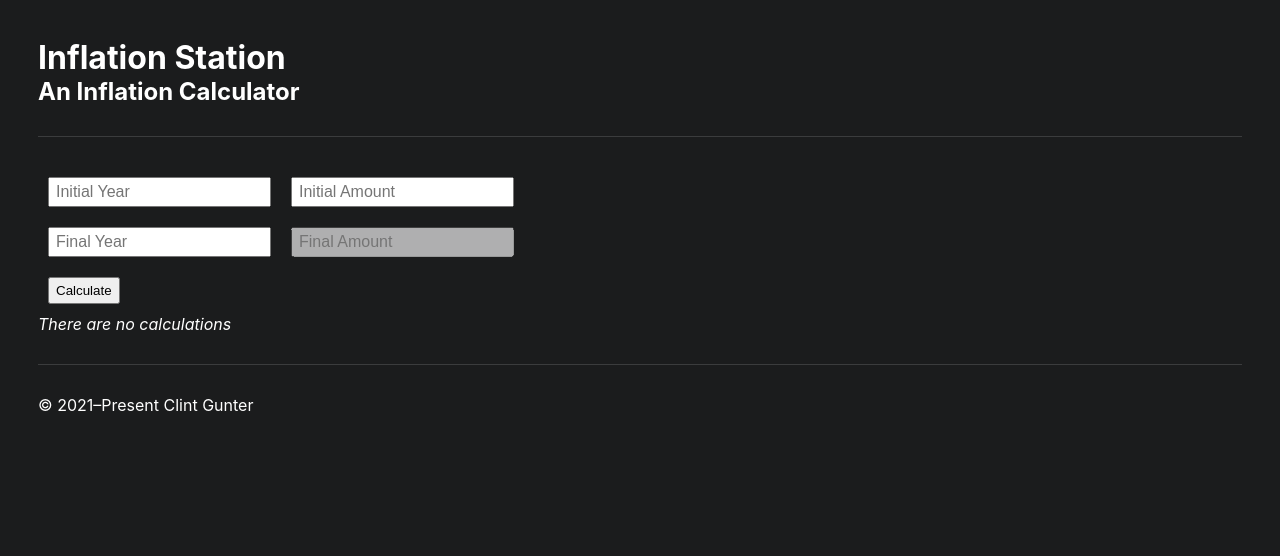
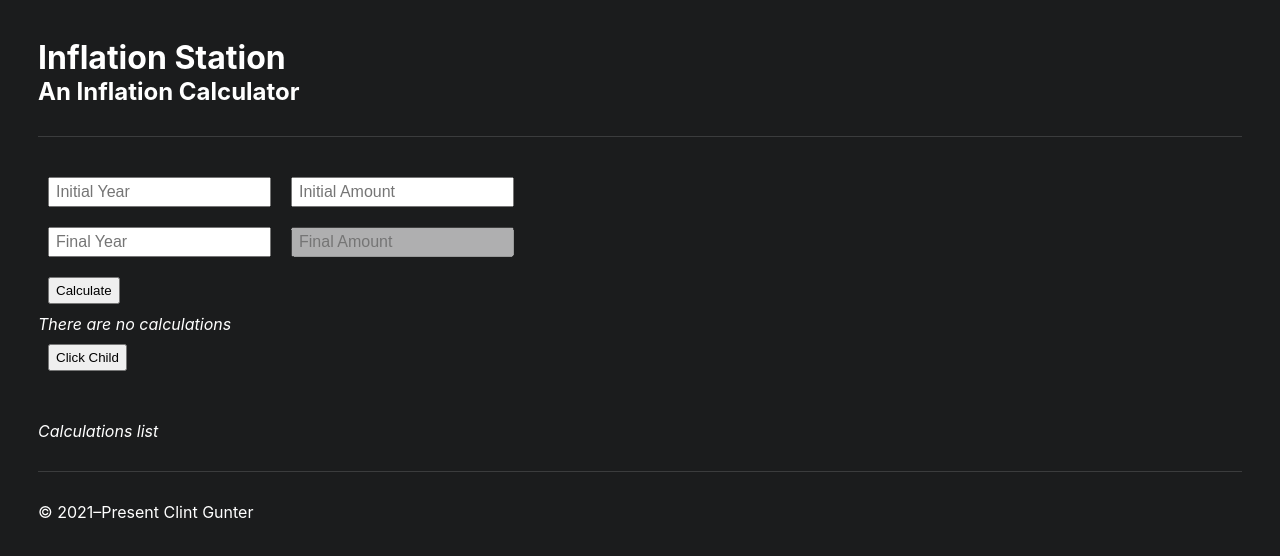
Before and after one commit to futureclint/inflation-station-2, a React (Create React App) app: page / in a window 1280 px wide. Shown: the top 556 px of the page. Built offline with nearby package versions, Linux system fonts and the light colour scheme.

Commit message:
Added Calculations component and tested child to parent data flow

```diff
--- a/src/App.js
+++ b/src/App.js
@@ -1,7 +1,15 @@
+import { useState } from 'react';
 import './css/main.css';
 import Calculate from './components/Calculate';
+import Calculations from './components/Calculations';
 
 function App() {
+
+  // TEMP: testing child to parent data
+  const [data, setData] = useState('');
+  const childToParent = (childData) => {
+    setData(childData);
+  }
 
   return (
     <div className="App">
@@ -11,7 +19,11 @@ function App() {
       </header>
       <hr />
       <main>
-        <Calculate />
+        <Calculate childToParent={childToParent} />
+        <br />
+        <span>{data}</span>
+        <br />
+        <Calculations />
       </main>
       <hr />
       <footer>
--- a/src/components/Calculate.jsx
+++ b/src/components/Calculate.jsx
@@ -1,11 +1,15 @@
 import { useState } from 'react';
 
-function Calculate() {
+function Calculate({childToParent}) {
 
+  // State Variables
   const [initialYear, setInitialYear] = useState('');
   const [initialAmount, setInitialAmount] = useState('');
   const [finalYear, setFinalYear] = useState('');
   const [calculations, setCalculations] = useState([]);
+
+  // TEMP: Testing child to parent data
+  const data = "This is data from child to parent";
 
   // Handle form submission
   const submit = (event) => {
@@ -67,6 +71,10 @@ function Calculate() {
       </ul>
       : <em>There are no calculations</em> }
 
+      {/* TEMP: Testing child to parent data */}
+      <br />
+      <button onClick={() => childToParent(data)}>Click Child</button>
+
     </div>
   );
 }
--- /dev/null
+++ b/src/components/Calculations.jsx
@@ -0,0 +1,9 @@
+function Calculations() {
+  return (
+    <div className="calculations">
+      <em>Calculations list</em>
+    </div>
+  );
+}
+
+export default Calculations;
```
